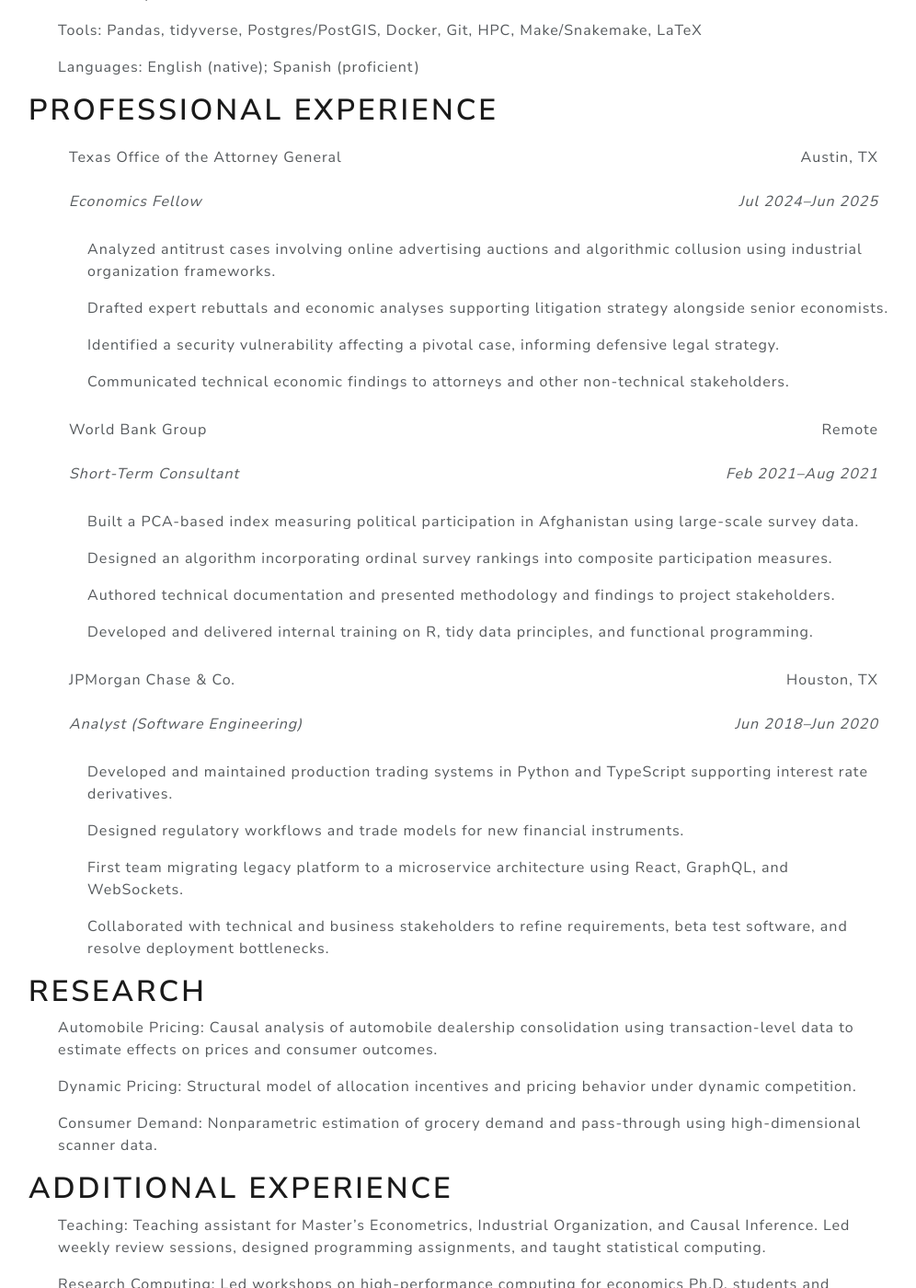
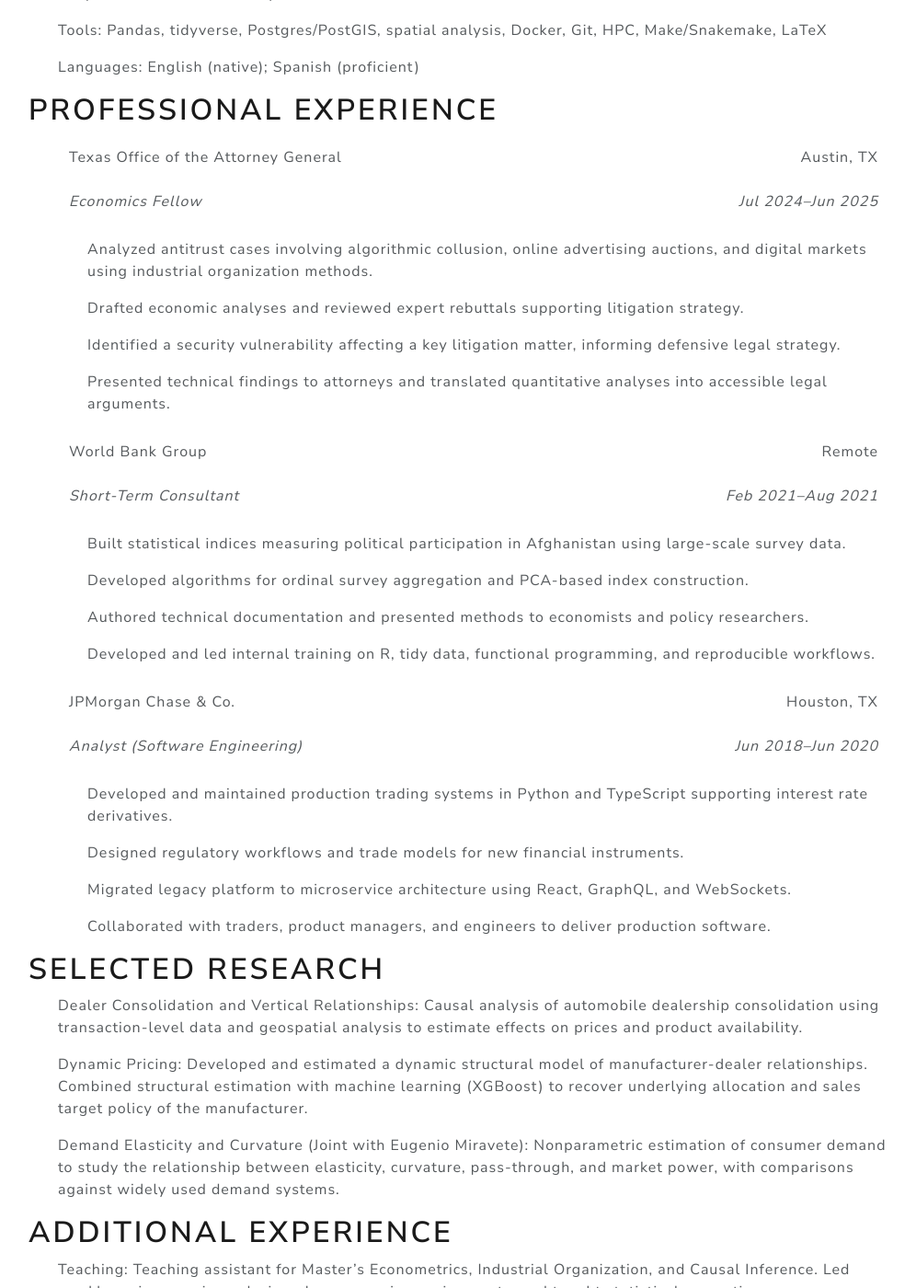
Before and after one commit to nateybear/nateybear.github.io, a Jekyll site: the page built from cv.md, in a window 1280 px wide and 1400 px high, scrolled down 901 px. Shown: the whole window at 92% size, without its empty margins (141-1137 px from the left). Built offline with Jekyll 4.4.1, drawn with Linux system fonts in a browser that asks for light colours; nearby versions of some CDN libraries; our own code applies the rules of GitHub Pages for plain Markdown files; some of the changed text lies outside the part shown.

Commit message:
resume update

```diff
--- a/_includes/resume.html
+++ b/_includes/resume.html
@@ -21,9 +21,10 @@ href="https://github.com/nateybear">github.com/nateybear</a></td>
 <h1 id="summary">Summary</h1>
 <p>Ph.D. candidate in Economics at the University of Texas at Austin
 with an M.S. in Statistics. Specialize in causal inference, pricing,
-demand estimation, and structural industrial organization using large
-observational datasets. Experience spans antitrust litigation, global
-policy research, and production software engineering.</p>
+demand estimation, and structural industrial organization using
+large-scale observational data. Experience spans antitrust litigation,
+policy research, machine learning, and production software
+engineering.</p>
 <h1 id="education">Education</h1>
 <ul>
 <li><table>
@@ -60,11 +61,11 @@ Computer Science</em></td>
 <li><p><span> <strong>Programming</strong>: Python, R, Julia, SQL,
 TypeScript, Rust, Java, C, Stata, MATLAB, Bash </span></p></li>
 <li><p><span> <strong>Economics &amp; Statistics</strong>: Causal
-inference, structural modeling, demand estimation, nonparametric
-methods, numerical optimization </span></p></li>
+inference, structural modeling, demand estimation, machine learning
+(XGBoost), nonparametrics, numerical optimization </span></p></li>
 <li><p><span> <strong>Tools</strong>: Pandas, tidyverse,
-Postgres/PostGIS, Docker, Git, HPC, Make/Snakemake, LaTeX
-</span></p></li>
+Postgres/PostGIS, spatial analysis, Docker, Git, HPC, Make/Snakemake,
+LaTeX </span></p></li>
 <li><p><span> <strong>Languages</strong>: English (native); Spanish
 (proficient) </span></p></li>
 </ul>
@@ -84,15 +85,15 @@ General</strong></td>
 </tbody>
 </table>
 <ul>
-<li><p>Analyzed antitrust cases involving online advertising auctions
-and algorithmic collusion using industrial organization
-frameworks.</p></li>
-<li><p>Drafted expert rebuttals and economic analyses supporting
-litigation strategy alongside senior economists.</p></li>
-<li><p>Identified a security vulnerability affecting a pivotal case,
-informing defensive legal strategy.</p></li>
-<li><p>Communicated technical economic findings to attorneys and other
-non-technical stakeholders.</p></li>
+<li><p>Analyzed antitrust cases involving algorithmic collusion, online
+advertising auctions, and digital markets using industrial organization
+methods.</p></li>
+<li><p>Drafted economic analyses and reviewed expert rebuttals
+supporting litigation strategy.</p></li>
+<li><p>Identified a security vulnerability affecting a key litigation
+matter, informing defensive legal strategy.</p></li>
+<li><p>Presented technical findings to attorneys and translated
+quantitative analyses into accessible legal arguments.</p></li>
 </ul></li>
 <li><table>
 <tbody>
@@ -107,14 +108,14 @@ non-technical stakeholders.</p></li>
 </tbody>
 </table>
 <ul>
-<li><p>Built a PCA-based index measuring political participation in
+<li><p>Built statistical indices measuring political participation in
 Afghanistan using large-scale survey data.</p></li>
-<li><p>Designed an algorithm incorporating ordinal survey rankings into
-composite participation measures.</p></li>
-<li><p>Authored technical documentation and presented methodology and
-findings to project stakeholders.</p></li>
-<li><p>Developed and delivered internal training on R, tidy data
-principles, and functional programming.</p></li>
+<li><p>Developed algorithms for ordinal survey aggregation and PCA-based
+index construction.</p></li>
+<li><p>Authored technical documentation and presented methods to
+economists and policy researchers.</p></li>
+<li><p>Developed and led internal training on R, tidy data, functional
+programming, and reproducible workflows.</p></li>
 </ul></li>
 <li><table>
 <tbody>
@@ -135,23 +136,27 @@ Engineering)</em></td>
 TypeScript supporting interest rate derivatives.</p></li>
 <li><p>Designed regulatory workflows and trade models for new financial
 instruments.</p></li>
-<li><p>First team migrating legacy platform to a microservice
-architecture using React, GraphQL, and WebSockets.</p></li>
-<li><p>Collaborated with technical and business stakeholders to refine
-requirements, beta test software, and resolve deployment
-bottlenecks.</p></li>
+<li><p>Migrated legacy platform to microservice architecture using
+React, GraphQL, and WebSockets.</p></li>
+<li><p>Collaborated with traders, product managers, and engineers to
+deliver production software.</p></li>
 </ul></li>
 </ul>
-<h1 id="research">Research</h1>
+<h1 id="selected-research">Selected Research</h1>
 <ul>
-<li><p><span> <strong>Automobile Pricing</strong>: Causal analysis of
-automobile dealership consolidation using transaction-level data to
-estimate effects on prices and consumer outcomes. </span></p></li>
-<li><p><span> <strong>Dynamic Pricing</strong>: Structural model of
-allocation incentives and pricing behavior under dynamic competition.
-</span></p></li>
-<li><p><span> <strong>Consumer Demand</strong>: Nonparametric estimation
-of grocery demand and pass-through using high-dimensional scanner data.
+<li><p><span> <strong>Dealer Consolidation and Vertical
+Relationships</strong>: Causal analysis of automobile dealership
+consolidation using transaction-level data and geospatial analysis to
+estimate effects on prices and product availability. </span></p></li>
+<li><p><span> <strong>Dynamic Pricing</strong>: Developed and estimated
+a dynamic structural model of manufacturer-dealer relationships.
+Combined structural estimation with machine learning (XGBoost) to
+recover underlying allocation and sales target policy of the
+manufacturer. </span></p></li>
+<li><p><span> <strong>Demand Elasticity and Curvature (Joint with
+Eugenio Miravete)</strong>: Nonparametric estimation of consumer demand
+to study the relationship between elasticity, curvature, pass-through,
+and market power, with comparisons against widely used demand systems.
 </span></p></li>
 </ul>
 <h1 id="additional-experience">Additional Experience</h1>
```
Also changed, not shown: 3 other files.
